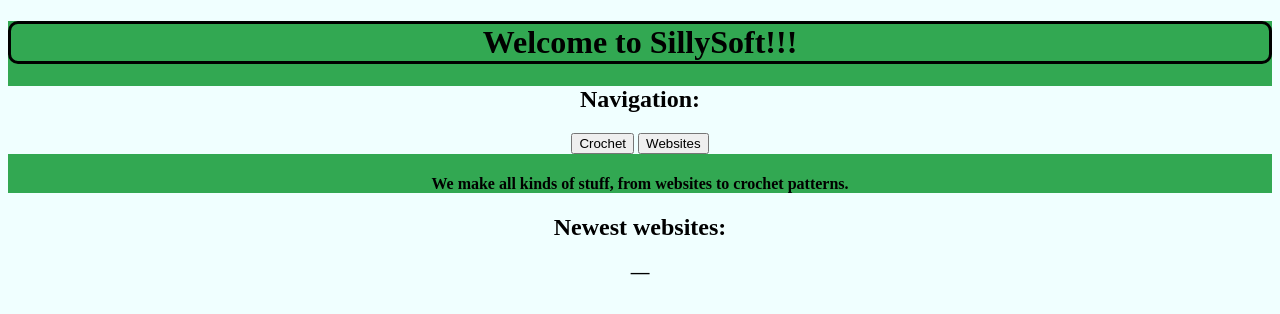
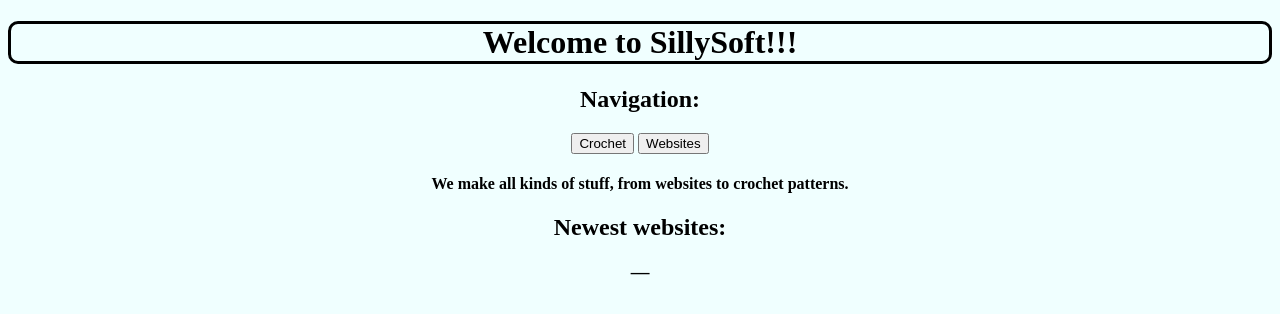
Before and after one commit to Fluff19/TheSillySoft, a website: page index.html in a window 1280 px wide. Drawn offline with Linux system fonts and the light colour scheme.

Commit message:
Update index.css

```diff
--- a/css/index.css
+++ b/css/index.css
@@ -21,5 +21,5 @@ body {
   background-color: azure;
 }
 main {
-  background-color: #32a852;
+  background-color: azure;
 }
```
